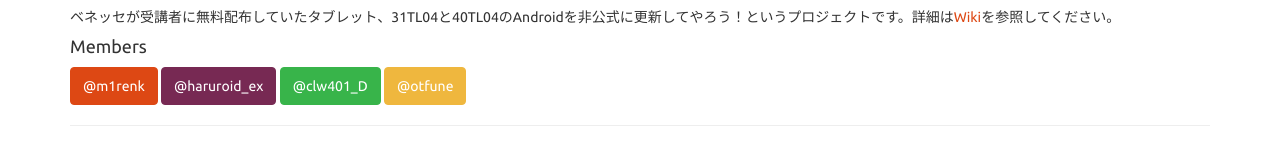
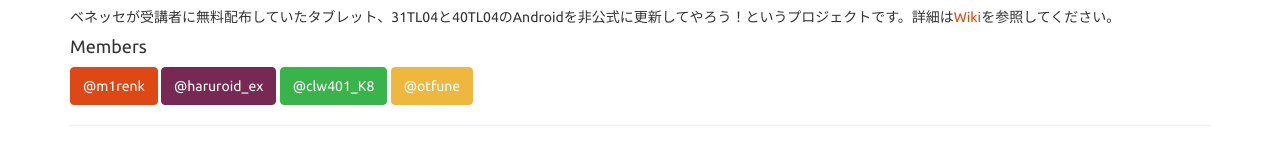
Before and after one commit to zero-digital/zero-digital.github.io, a plain HTML site: page index.html in a window 1280 px wide. Shown: the part 251-399 px from the top of the page. Drawn offline with nearby package versions, Linux system fonts and the light colour scheme.

Commit message:
update:twitter link edited
clw401_D→clw401_K8(screen_name changed)

```diff
--- a/index.html
+++ b/index.html
@@ -36,7 +36,7 @@
 	    <h4>Members</h4>
 	    <a href="https://twitter.com/m1renk" class="btn btn-primary">@m1renk</a>
 	    <a href="https://twitter.com/haruroid_ex" class="btn btn-info">@haruroid_ex</a>
-	    <a href="https://twitter.com/clw401_D" class="btn btn-success">@clw401_D</a>
+	    <a href="https://twitter.com/clw401_K8" class="btn btn-success">@clw401_K8</a>
 	    <a href="https://twitter.com/otfune" class="btn btn-warning">@otfune</a>
 	<hr>
 	<p>(c)2015- ZeroDigital All Right Reserved.<br><font size="-2">This Domain is hosted by <a href="http://www.twitter.com/otfune">otofune</a></font></p>
```
